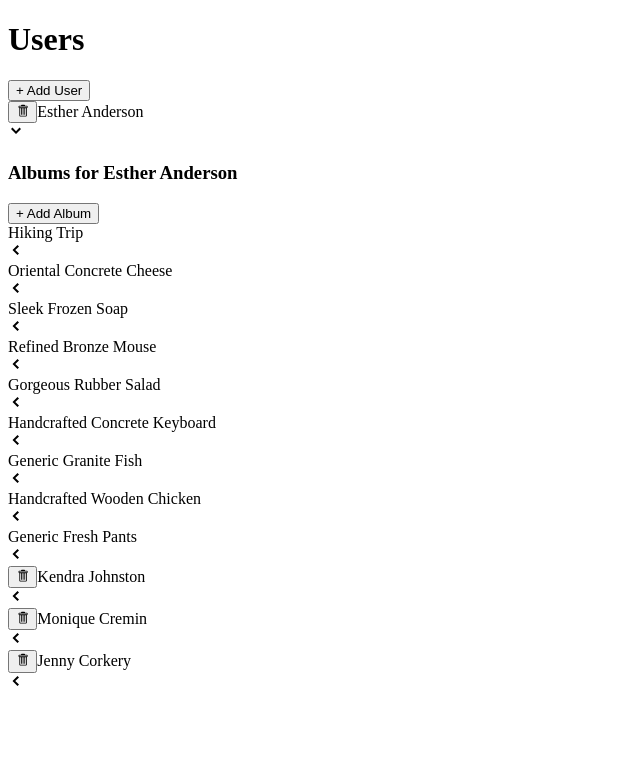
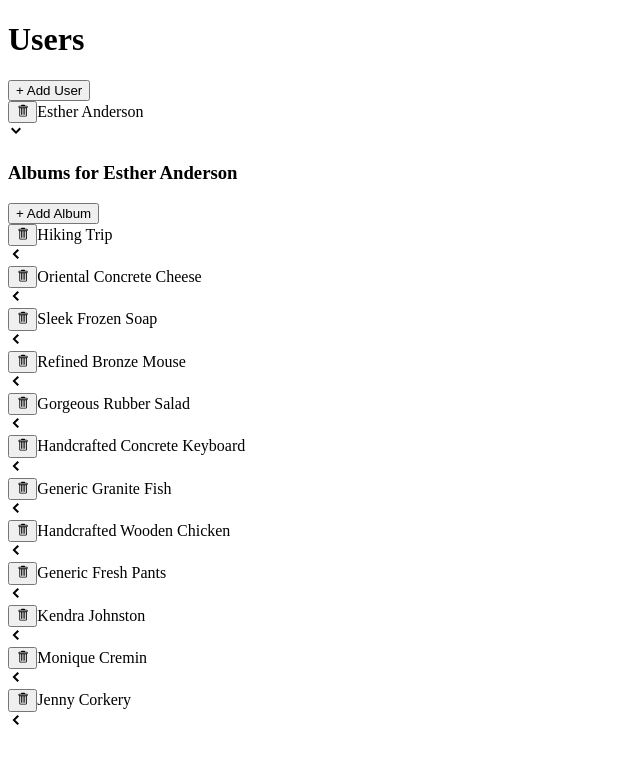
Before and after one commit to jyungx2/React-udemy-media, a React (Create React App) app: page / in a window 1280 px wide. Both pictures are taken after a click on the element 640 px from the left and 133 px from the top of the page. Shown: the top 764 px of the page, without its empty margins (0-640 px from the left). Built offline with nearby package versions, Linux system fonts and the light colour scheme; data requests are answered from the project's data file; the HTML template or start-up script is replaced by a standard one.

Commit message:
🚧 412. Refactoring the List

```diff
--- a/src/components/AlbumsList.js
+++ b/src/components/AlbumsList.js
@@ -2,6 +2,7 @@
 import Skeleton from "./Skeleton";
 import ExpandablePanel from "./ExpandablePanel";
 import Button from "./Button";
+import AlbumsListItem from "./AlbumsListItem";
 
 function AlbumsList({ user }) {
   const { data, error, isLoading } = useFetchAlbumsQuery(user);
@@ -22,13 +23,7 @@
     content = <div>Error loading albums.</div>;
   } else {
     content = data.map((album) => {
-      const header = <div>{album.title}</div>;
-
-      return (
-        <ExpandablePanel key={album.id} header={header}>
-          List of photos in the album
-        </ExpandablePanel>
-      );
+      return <AlbumsListItem key={album.id} album={album} />;
     });
   }
 
--- /dev/null
+++ b/src/components/AlbumsListItem.js
@@ -0,0 +1,22 @@
+import { GoTrashcan } from "react-icons/go";
+import Button from "./Button";
+import ExpandablePanel from "./ExpandablePanel";
+
+function AlbumsListItem({ album }) {
+  const header = (
+    <div>
+      <Button>
+        <GoTrashcan />
+      </Button>
+      {album.title}
+    </div>
+  );
+
+  return (
+    <ExpandablePanel key={album.id} header={header}>
+      List of photos in the album
+    </ExpandablePanel>
+  );
+}
+
+export default AlbumsListItem;
```
